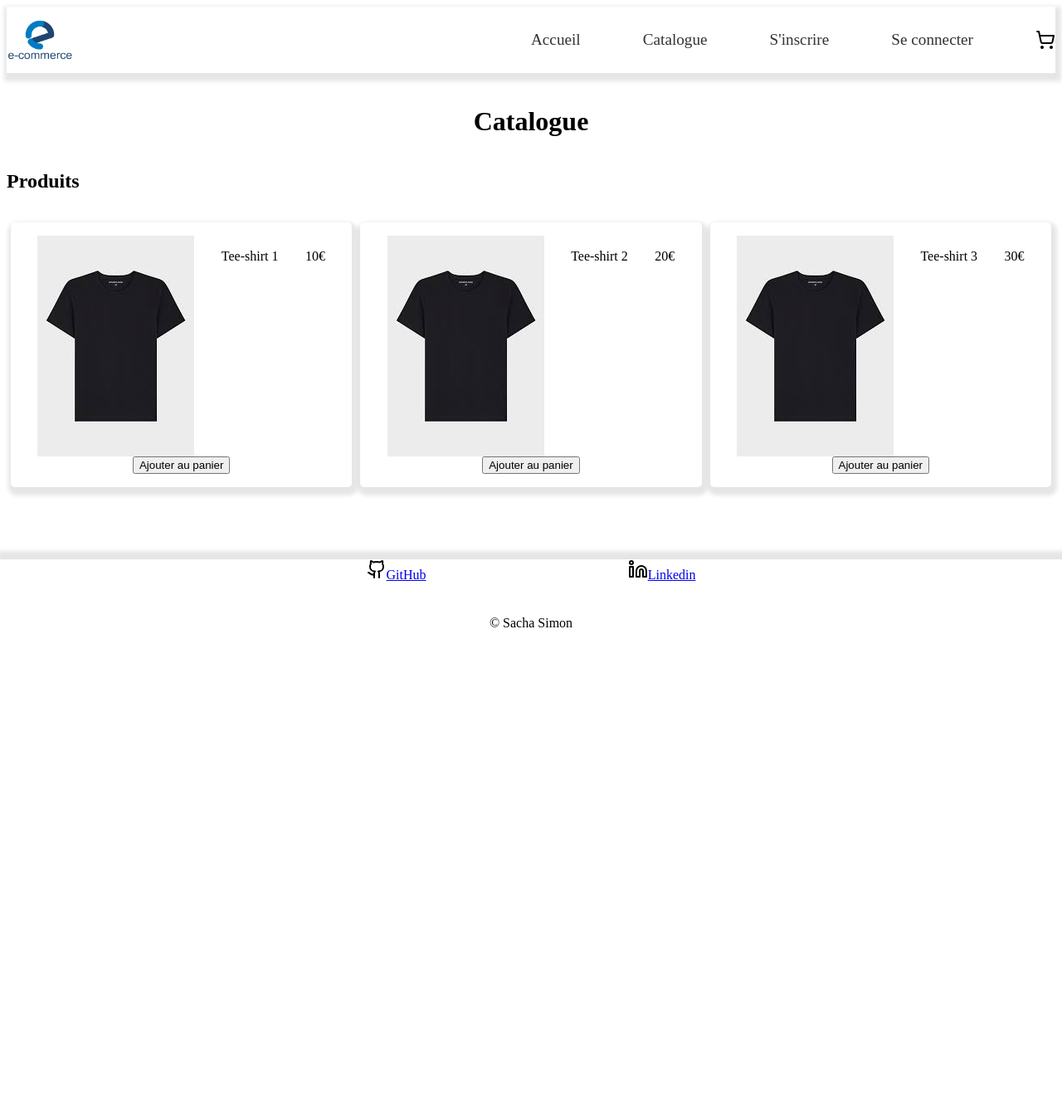
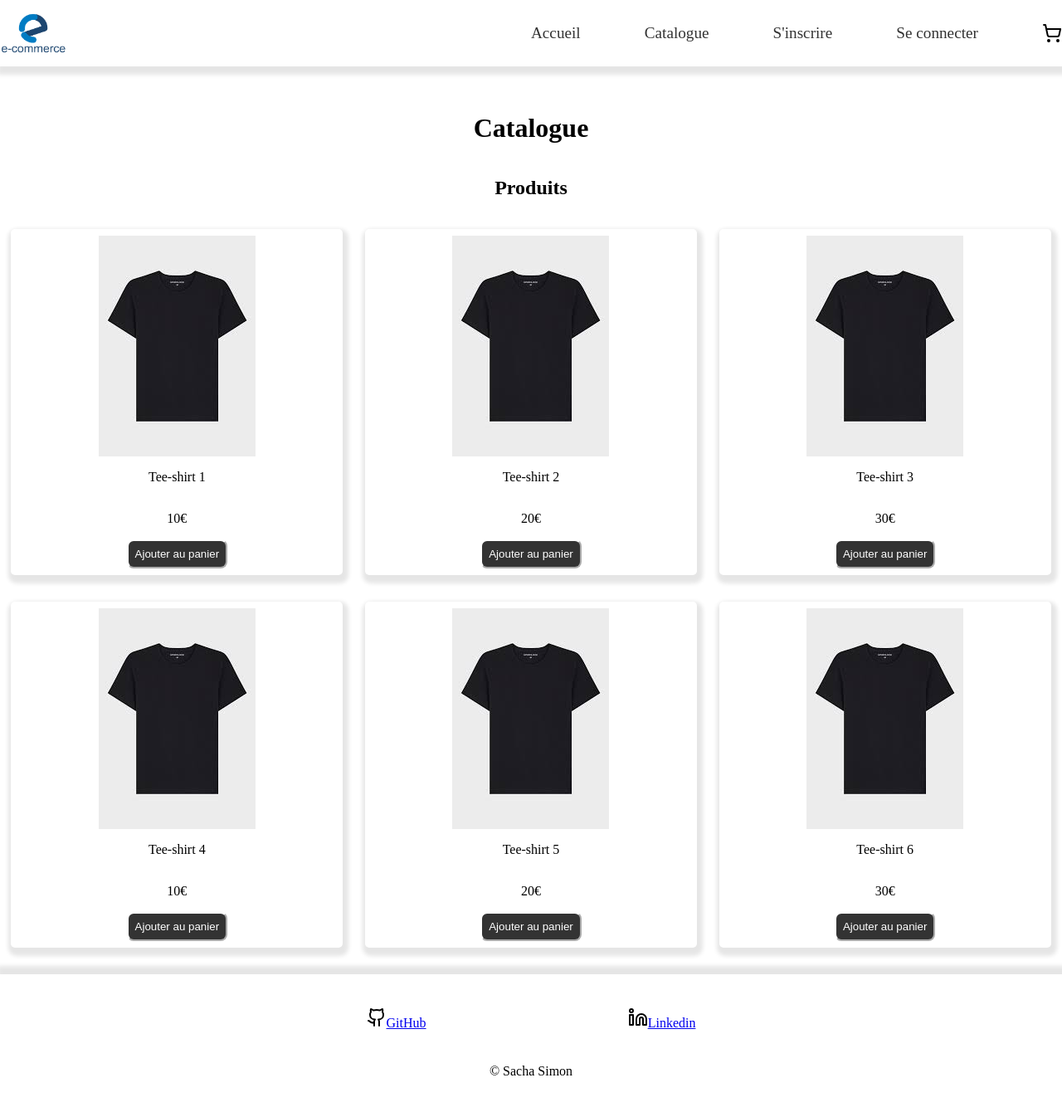
Before and after one commit to MPSBeats/Apache_SiteECommerce, a PHP site: page /catalogue.html in a window 1280 px wide. Shown: the whole page at 83% size. Before the commit the page ends 756 px from the top, so only its background shows below. Run offline with PHP 8.4, Linux system fonts and the light colour scheme.

Commit message:
Ajout d'un catalogue de tee shirt

```diff
--- a/catalogue.html
+++ b/catalogue.html
@@ -27,25 +27,46 @@
 
     <main>
       <h1>Catalogue</h1>
+      <section>
+
         <h2>Produits</h2>
-        <div>
+      </section>
+        <div id="catalogue">
           <div>
             <img src="img/teeshirt.jpg" alt="produit1">
             <p>Tee-shirt 1</p>
             <p>10€</p>
-            <button>Ajouter au panier</button>
+            <a href="detail.html"><button>Ajouter au panier</button></a>
           </div>
           <div>
             <img src="img/teeshirt.jpg" alt="produit2">
             <p>Tee-shirt 2</p>
             <p>20€</p>
-            <button>Ajouter au panier</button>
+            <a href="detail.html"><button>Ajouter au panier</button></a>
           </div>
           <div>
             <img src="img/teeshirt.jpg" alt="produit3">
             <p>Tee-shirt 3</p>
             <p>30€</p>
-            <button>Ajouter au panier</button>
+            <a href="detail.html"><button>Ajouter au panier</button></a>
+          </div>
+          <div>
+            <img src="img/teeshirt.jpg" alt="produit1">
+            <p>Tee-shirt 4</p>
+            <p>10€</p>
+            <a href="detail.html"><button>Ajouter au panier</button></a>
+          </div>
+          <div>
+            <img src="img/teeshirt.jpg" alt="produit2">
+            <p>Tee-shirt 5</p>
+            <p>20€</p>
+            <a href="detail.html"><button>Ajouter au panier</button></a>
+          </div>
+          <div>
+            <img src="img/teeshirt.jpg" alt="produit3">
+            <p>Tee-shirt 6</p>
+            <p>30€</p>
+            <a href="detail.html"><button>Ajouter au panier</button></a>
           </div>
         </div>
     </main>
--- a/css/style.css
+++ b/css/style.css
@@ -1,3 +1,10 @@
+body {
+    display: flex;
+    flex-direction: column;
+    min-height: 100vh;
+    margin: 0;
+}
+
 header{
     box-shadow: 2px 5px 5px 5px rgba(0,0,0,0.1);
     margin-bottom: 2vh;
@@ -27,35 +34,63 @@ header nav div a:hover {
     text-decoration: underline;
 }
 
+main {
+    flex: 1;
+}
+
 main h1{
     text-align: center;
     margin: 5vh auto;
 }
 
-main div{
+main section h2{
+    text-align: center;
+}
+
+main section p{
+    padding:2vh;
+    margin:auto;
+    text-align: center;
+    width: 70%;
+}
+
+#catalogue{
     display: flex;
     justify-content: space-around;
     flex-wrap: wrap;
+    width: 100%;
 }
 
-main div div{
+#catalogue div{
     width: 30%;
     margin: 2vh auto;
-    padding: 2vh;
+    padding: 1vh;
     box-shadow: 2px 5px 5px 5px rgba(0,0,0,0.1);
     border-radius: 5px;
+    display: flex;
+    flex-direction: column;
+    justify-content: space-between;
+    align-items: center;
 }
 
+#catalogue div button{
+    border-radius: 1vh;
+    padding:1vh;
+    border-color: white;
+    background-color:#333;
+    color: white;
+    cursor: pointer;
+}
 footer{
     box-shadow: 2px -5px 5px 5px rgba(0,0,0,0.1);
     margin-top: 2vh;
-    position: absolute;
-    bottom: 0;
-    left: 0;
     width: 100%;
 }
 
+
+
 footer p{
+
     margin: 5vh auto;
     text-align: center;
 }
@@ -65,4 +100,5 @@ footer div{
     display: flex;
     justify-content: space-around;
     margin: 0 auto;
+    padding-top : 5vh;
 }
--- a/index.html
+++ b/index.html
@@ -27,8 +27,9 @@
 
     <main>
       <h1>Accueil</h1>
+    <section>
+
       <p>Bienvenue sur notre site</p>
-    <section>
       <h2>Présentation du site</h2>
       <p>Lorem, ipsum dolor sit amet consectetur adipisicing elit. Nulla consequatur vero est ipsa expedita odio, fugiat autem corrupti corporis perspiciatis excepturi repudiandae provident adipisci eligendi, cupiditate accusantium, illo recusandae animi.</p>
     </section>
```
